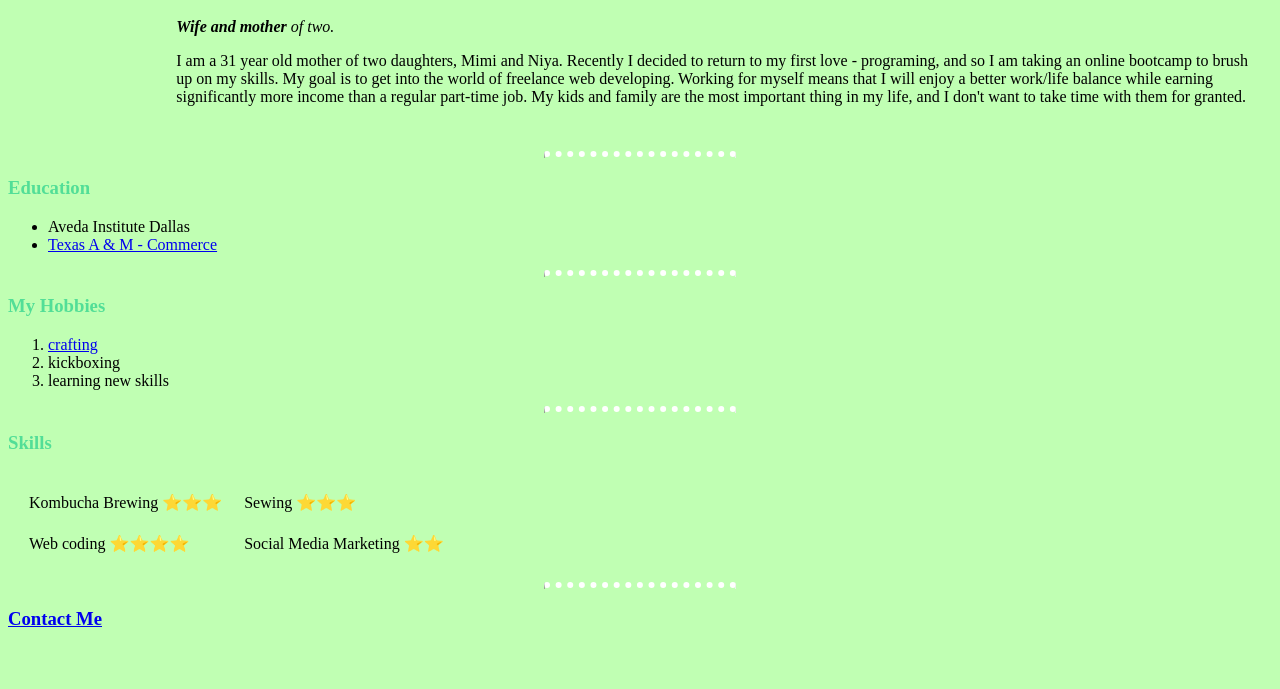
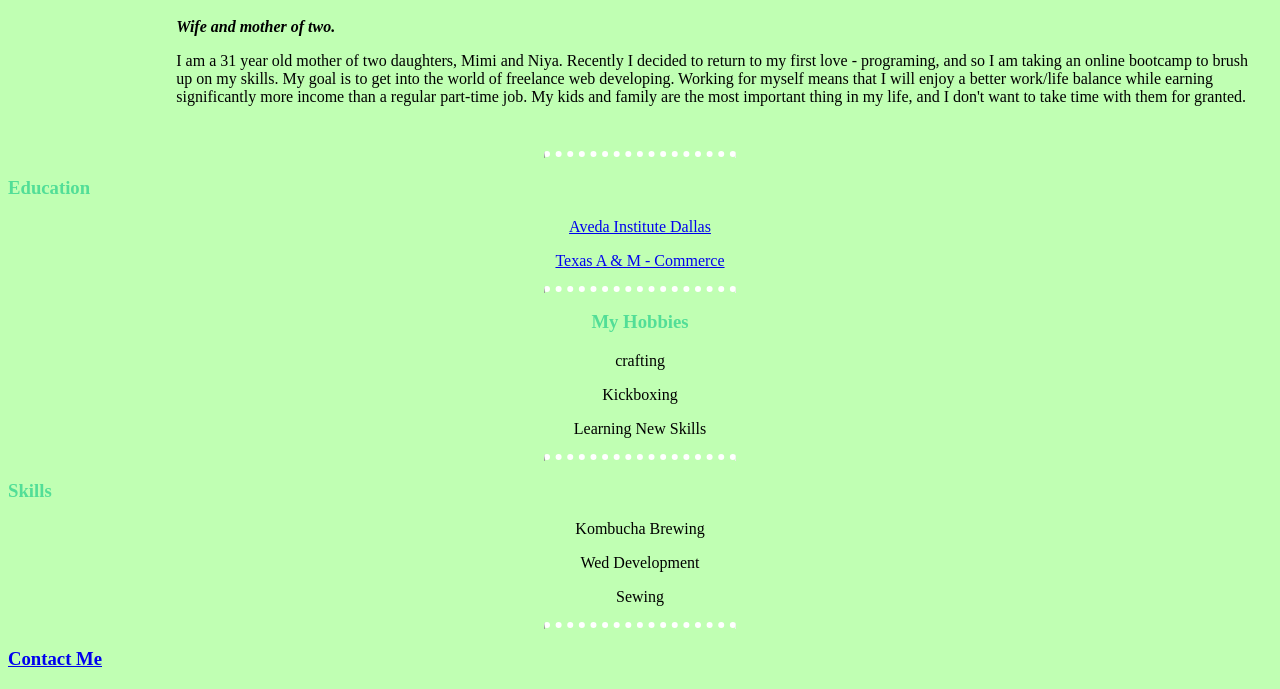
Before and after one commit to codingkamera/cv, a plain HTML site: page index.html in a window 1280 px wide. Shown: the part 675-1364 px from the top of the page. Before the commit the page ends 1324 px from the top, so only its background shows below. Drawn offline with Linux system fonts and the light colour scheme.

Commit message:
Update index.html

```diff
--- a/index.html
+++ b/index.html
@@ -13,7 +13,7 @@
       <img src="https://scontent-dfw5-2.xx.fbcdn.net/v/t1.0-9/s960x960/64710172_10162492275170713_5479639342047559680_o.jpg?_nc_cat=100&_nc_ohc=r2N7u1PRLGIAX8_uuzD&_nc_ht=scontent-dfw5-2.xx&oh=fe1ccccaddff2027391e1bd2882a7a7e&oe=5E909394" alt="Kamera Love" width="70%"></td>
       <td><h1>Kamera Love</h1>
       <img src="https://i1268.photobucket.com/albums/jj568/codingkamera/I%20am%20Kamera%20Love_zpsrjondroq.png" alt="Kamera" width="70%">
-      <p><em><strong>Wife and mother</strong> of two.</em></p>
+      <p><em><strong>Wife and mother of two.</strong></em></p>
       <p>I am a 31 year old mother of two daughters, Mimi and Niya.
       Recently I decided to return to my first love - programing, and so I am taking an
       online bootcamp to brush up on my skills. My goal is to
@@ -28,35 +28,27 @@
   </table>
   <hr size="3">
   <h3>Education</h3>
-  <ul>
-    <li>Aveda Institute Dallas</li>
-    <li><a href="https://new.tamuc.edu">Texas A & M - Commerce</a></li>
-  </ul>
+    <p style="text-align:center"><a href="https://avedaarts.edu/locations/dallas/">Aveda Institute Dallas</a></p>
+    <p style="text-align:center"><a href="https://new.tamuc.edu">Texas A & M - Commerce</a></p>
+
 
   <hr size="3">
+  <h3 style="text-align: center">My Hobbies</h3>
 
-  <h3>My Hobbies</h3>
-  <ol>
-    <li><a href="https://instagram.com/kamdoesthings">crafting</a></li>
-    <li>kickboxing</li>
-    <li>learning new skills</li>
-  </ol>
+    <p style="text-align:center"<a href="https://instagram.com/kamdoesthings">crafting</a><p>
+    <p style="text-align:center">Kickboxing</p>
+    <p style="text-align:center">Learning New Skills</p>
 
   <hr size="3">
 
   <h3>Skills</h3>
-  <table cellspacing="20">
-    <tr>
-      <td>Kombucha Brewing ⭐⭐⭐</td>
-      <td>Sewing ⭐⭐⭐</td>
-    </tr>
-    <tr>
-      <td>Web coding ⭐⭐⭐⭐</td>
-      <td>Social Media Marketing ⭐⭐</td>
-    </tr>
-  </table>
+
+    <p style="text-align:center"<a href="https://instagram.com/kamdoesthings">Kombucha Brewing</a><p>
+    <p style="text-align:center">Wed Development</p>
+    <p style="text-align:center">Sewing</p>
+
   <hr size="3">
-  <h3><a href="contactme.html">Contact Me</a></a></h3>
+  <h3><a href="contactme.html">Contact Me</a></h3>
 
 </body>
 
```
